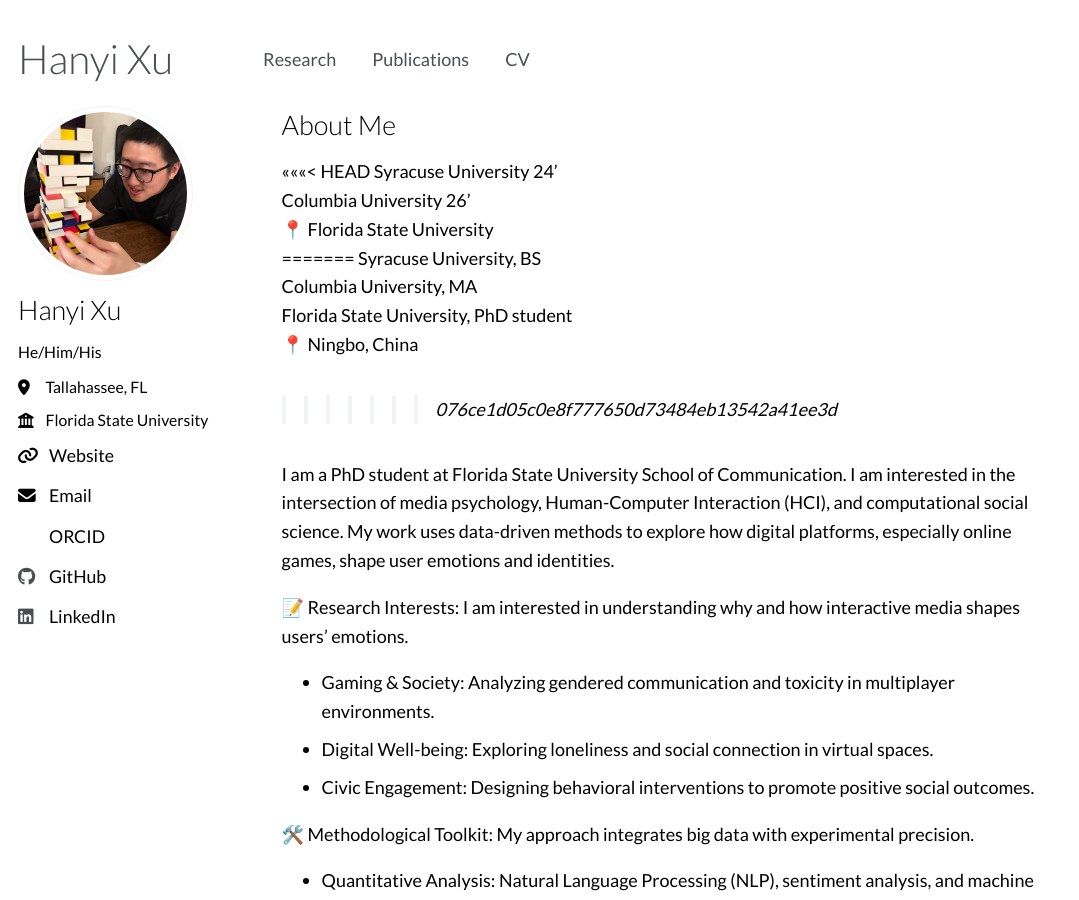
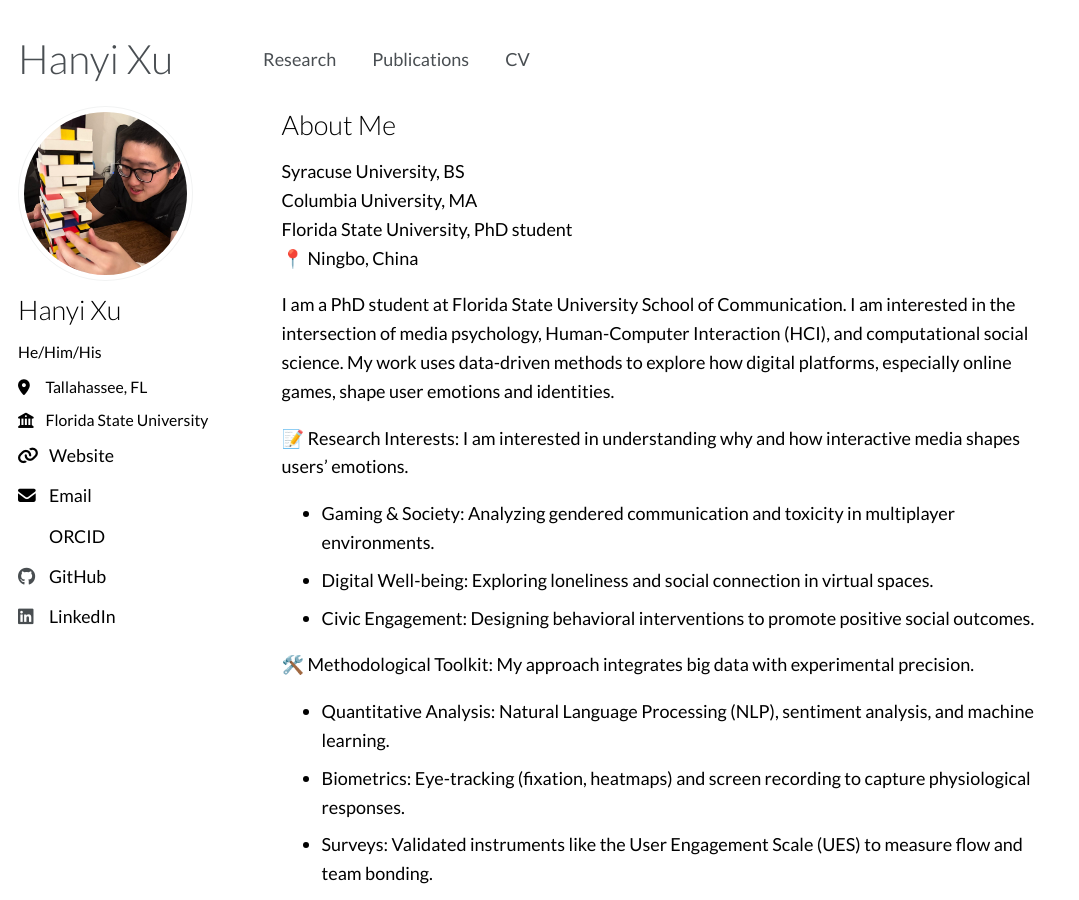
Before and after one commit to hanyixu/hanyixu.github.io, a Jekyll site: the page built from _pages/about.md, in a window 1280 px wide and 900 px high. Shown: the whole window, without its empty margins (0-1079 px from the left). Built offline with Jekyll 4.4.1, drawn with Linux system fonts in a browser that asks for light colours; nearby versions of some CDN libraries; some web fonts are replaced; library files that are not in the unit come from our copies.

Commit message:
Update about.md

```diff
--- a/_pages/about.md
+++ b/_pages/about.md
@@ -8,16 +8,10 @@
   - /about.html
 ---
 
-<<<<<<< HEAD
-Syracuse University 24' <br>
-Columbia University 26' <br>
-📍 Florida State University <br>
-=======
 Syracuse University, BS<br>
 Columbia University, MA<br>
 Florida State University, PhD student<br>
 📍 Ningbo, China<br>
->>>>>>> 076ce1d05c0e8f777650d73484eb13542a41ee3d
 
 I am a PhD student at Florida State University School of Communication. I am interested in the intersection of media psychology, Human-Computer Interaction (HCI), and computational social science. My work uses data-driven methods to explore how digital platforms, especially online games, shape user emotions and identities.
 
```
